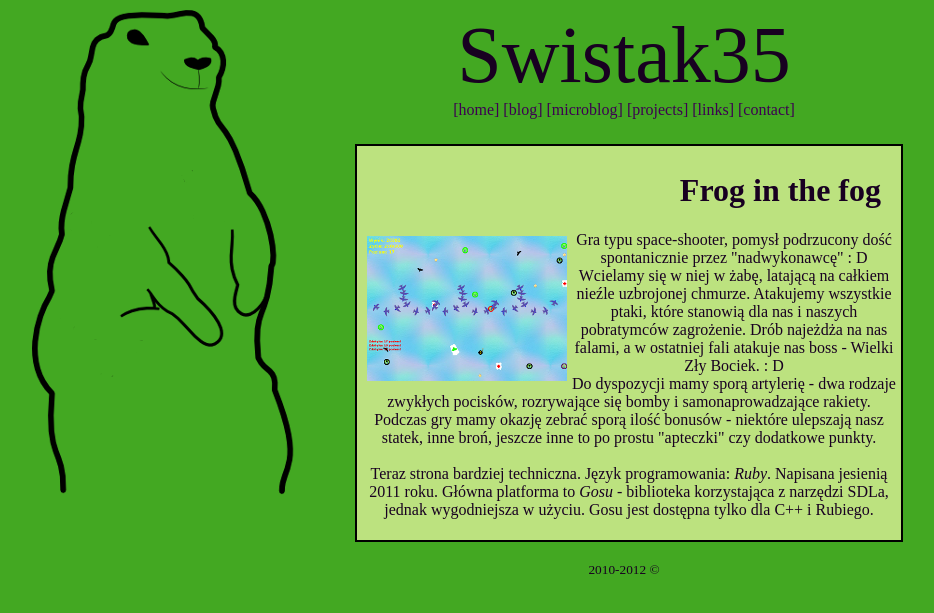
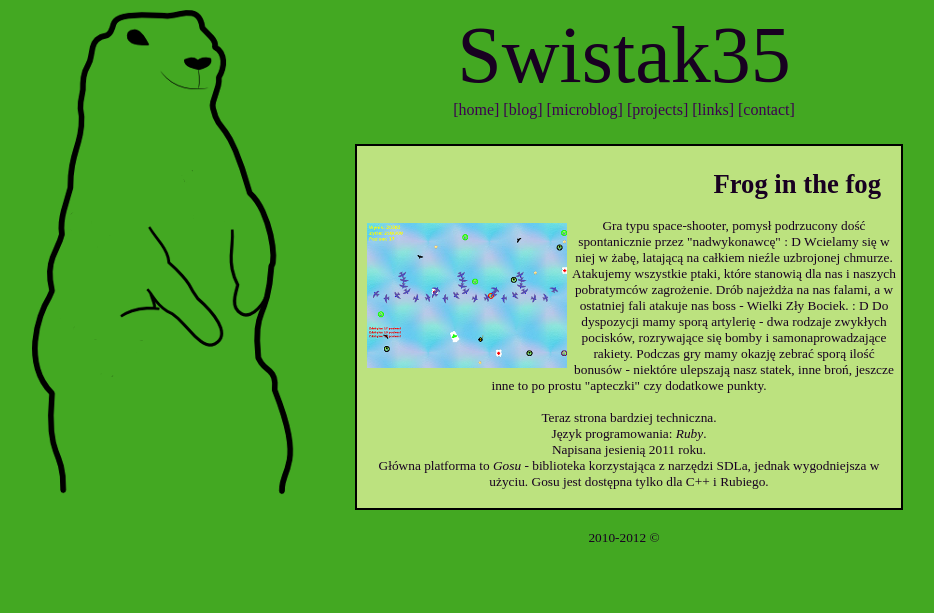
Before and after one commit to swistak35/swistak35.github.com, a Jekyll site: the page built from projects.html, in a window 1280 px wide. Shown: the top 613 px of the page, without its empty margins (156-1090 px from the left). Built offline with Jekyll 4.4.1, drawn with Linux system fonts in a browser that asks for light colours; some web fonts are replaced.

Commit message:
fitf new text

```diff
--- a/css/stylesheet.css
+++ b/css/stylesheet.css
@@ -143,6 +143,7 @@ a:hover, .proj h1:hover {
 .proj {
   text-align: left;
   margin: 5px;
+  font-size: 10pt;
 }
 
 .proj a {
--- a/projects.html
+++ b/projects.html
@@ -9,20 +9,12 @@ title: Projects
       <h1>Frog in the fog</h1>
       <p>
         <img src="/proj/froginthefog/1t.png" />
-        Gra typu space-shooter, pomysł podrzucony dość spontanicznie przez "nadwykonawcę" : D <br/>
-        Wcielamy się w niej w żabę, latającą na całkiem nieźle uzbrojonej chmurze.
-        Atakujemy wszystkie ptaki, które stanowią dla nas i naszych pobratymców zagrożenie.
-        Drób najeżdża na nas falami, a w ostatniej fali atakuje nas boss - Wielki Zły Bociek. : D <br/>
-        Do dyspozycji mamy sporą artylerię - dwa rodzaje zwykłych pocisków, rozrywające się bomby i
-        samonaprowadzające rakiety.<br/>
-        Podczas gry mamy okazję zebrać sporą ilość bonusów - niektóre ulepszają nasz statek,
-        inne broń, jeszcze inne to po prostu "apteczki" czy dodatkowe punkty.
+        Gra typu space-shooter, pomysł podrzucony dość spontanicznie przez "nadwykonawcę" : D Wcielamy się w niej w żabę, latającą na całkiem nieźle uzbrojonej chmurze. Atakujemy wszystkie ptaki, które stanowią dla nas i naszych pobratymców zagrożenie. Drób najeżdża na nas falami, a w ostatniej fali atakuje nas boss - Wielki Zły Bociek. : D Do dyspozycji mamy sporą artylerię - dwa rodzaje zwykłych pocisków, rozrywające się bomby i samonaprowadzające rakiety. Podczas gry mamy okazję zebrać sporą ilość bonusów - niektóre ulepszają nasz statek, inne broń, jeszcze inne to po prostu "apteczki" czy dodatkowe punkty.
         <br/><br/>
-        Teraz strona bardziej techniczna.
-        Język programowania: <em>Ruby</em>.
-        Napisana jesienią 2011 roku.
-        Główna platforma to <em>Gosu</em> - biblioteka korzystająca z narzędzi SDLa,
-        jednak wygodniejsza w użyciu. Gosu jest dostępna tylko dla C++ i Rubiego.
+        Teraz strona bardziej techniczna.<br/>
+        Język programowania: <em>Ruby</em>.<br/>
+        Napisana jesienią 2011 roku.<br/>
+        Główna platforma to <em>Gosu</em> - biblioteka korzystająca z narzędzi SDLa, jednak wygodniejsza w użyciu. Gosu jest dostępna tylko dla C++ i Rubiego.<br/>
       </p>
     </div>
   </a>
```
